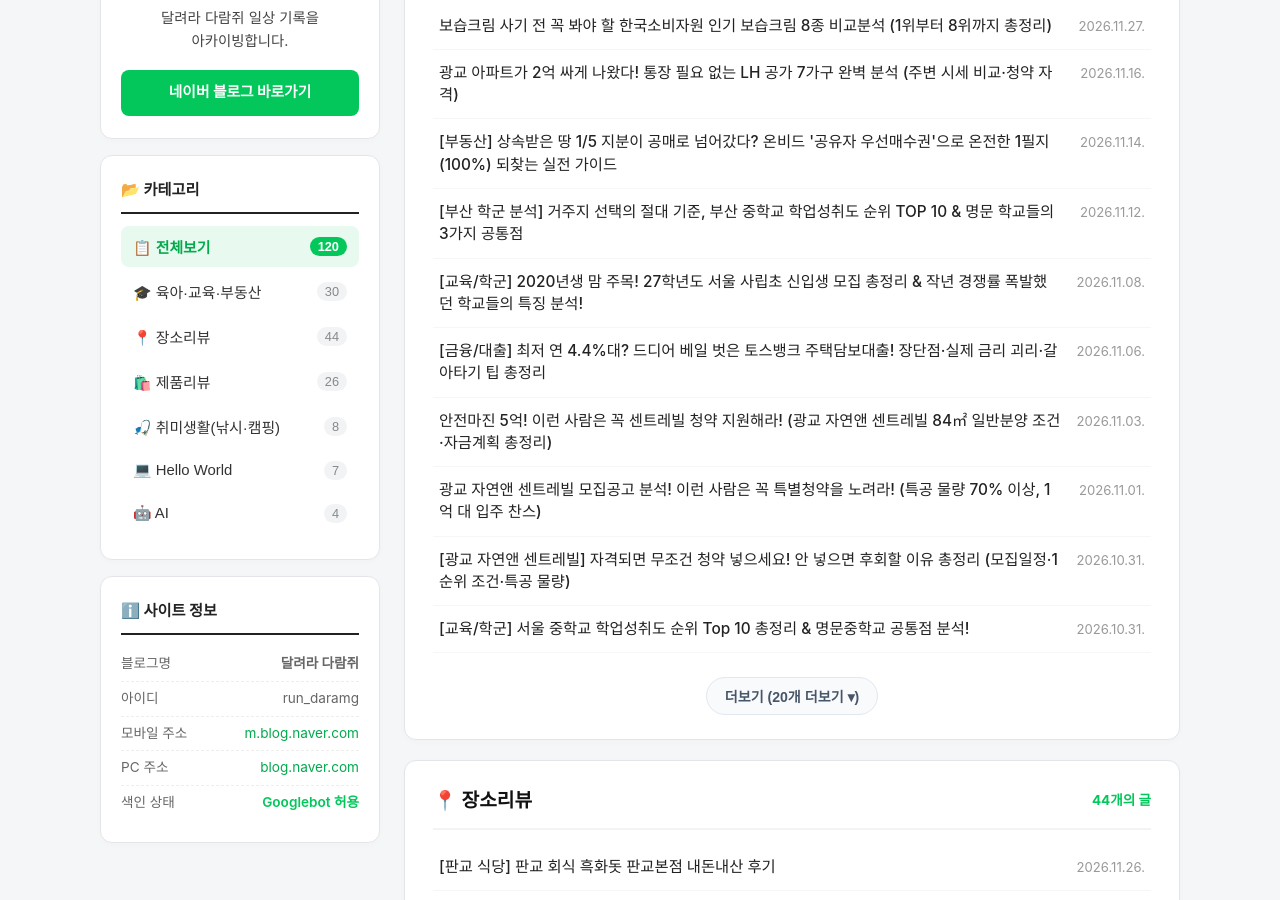
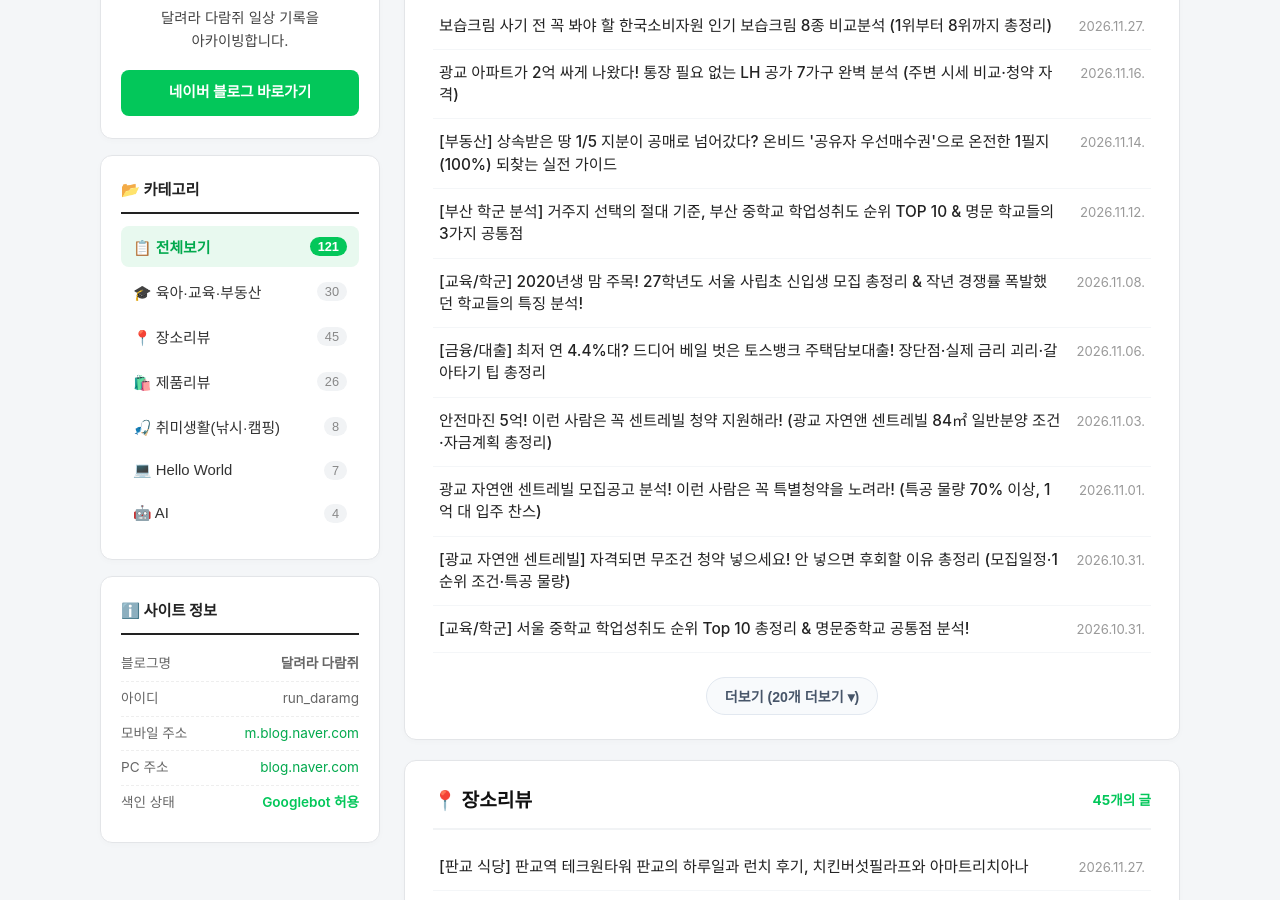
Before and after one commit to run-daramg/run-daramg.github.io, a plain HTML site: page index.html in a window 1280 px wide. Shown: the part 366-1266 px from the top of the page. Drawn offline with Linux system fonts and the light colour scheme.

Commit message:
Auto-update new Naver blog posts by category

```diff
--- a/index.html
+++ b/index.html
@@ -330,7 +330,7 @@
           <li>
             <button class="cat-btn active" onclick="filterCategory('all', this)">
               <span>📋 전체보기</span>
-              <span class="cat-count" id="count-all">119</span>
+              <span class="cat-count" id="count-all">120</span>
             </button>
           </li>
           <li>
@@ -342,7 +342,7 @@
           <li>
             <button class="cat-btn" onclick="filterCategory('장소리뷰', this)">
               <span>📍 장소리뷰</span>
-              <span class="cat-count">44</span>
+              <span class="cat-count">45</span>
             </button>
           </li>
           <li>
@@ -444,9 +444,10 @@
       <section class="category-section" data-category="장소리뷰">
         <div class="section-header">
           <h2>📍 장소리뷰</h2>
-          <span class="section-badge">44개의 글</span>
+          <span class="section-badge">45개의 글</span>
         </div>
         <ul class="post-list">
+          <li><a href="https://m.blog.naver.com/run_daramg/224494789092">[판교 식당] 판교역 테크원타워 판교의 하루일과 런치 후기, 치킨버섯필라프와 아마트리치아나</a><span class="date">2026.11.27.</span></li>
           <li><a href="https://m.blog.naver.com/run_daramg/224492382561">[판교 식당] 판교 회식 흑화돗 판교본점 내돈내산 후기</a><span class="date">2026.11.26.</span></li>
           <li><a href="https://m.blog.naver.com/run_daramg/224490524129">[판교 식당] 마음쉼 엠오엠(MOM) 점심 35,000원 스키야키 후기, 먹는 법부터 후식 아이스크림까지</a><span class="date">2026.11.24.</span></li>
           <li><a href="https://m.blog.naver.com/run_daramg/224486153383">코스트코 11월 4주차 할인 총정리! 크리스마스 시즌 한정템·와인·선물 추천 리스트</a><span class="date">2026.11.21.</span></li>
```
